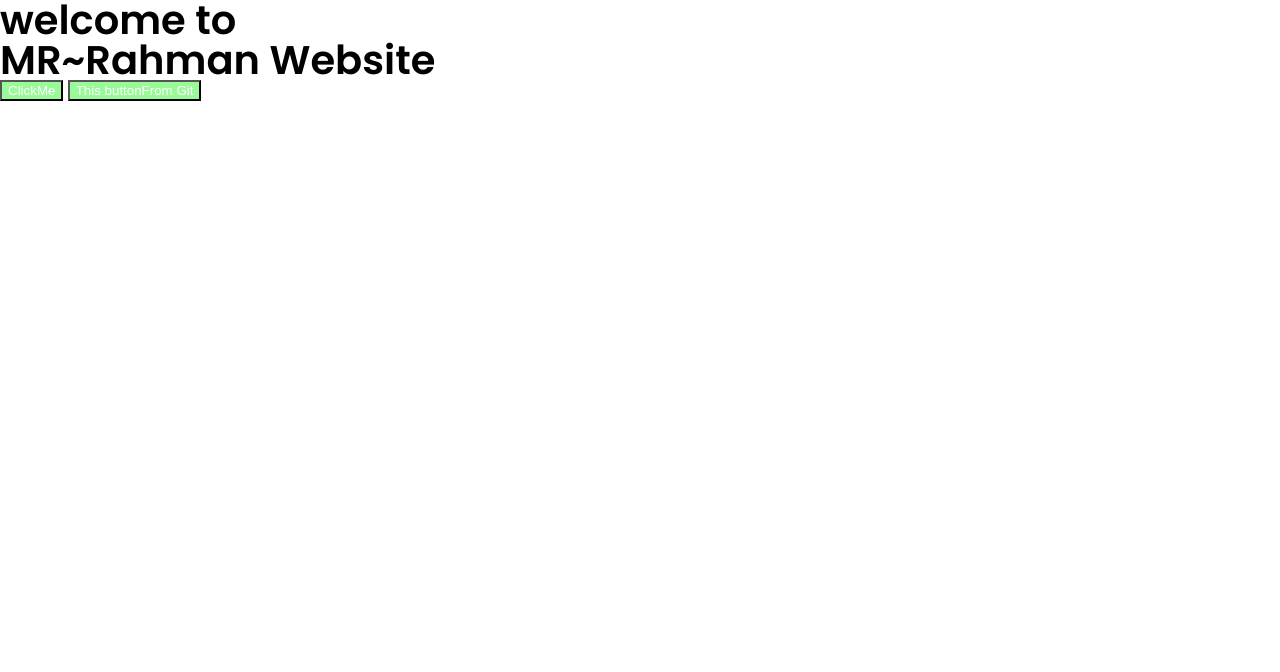
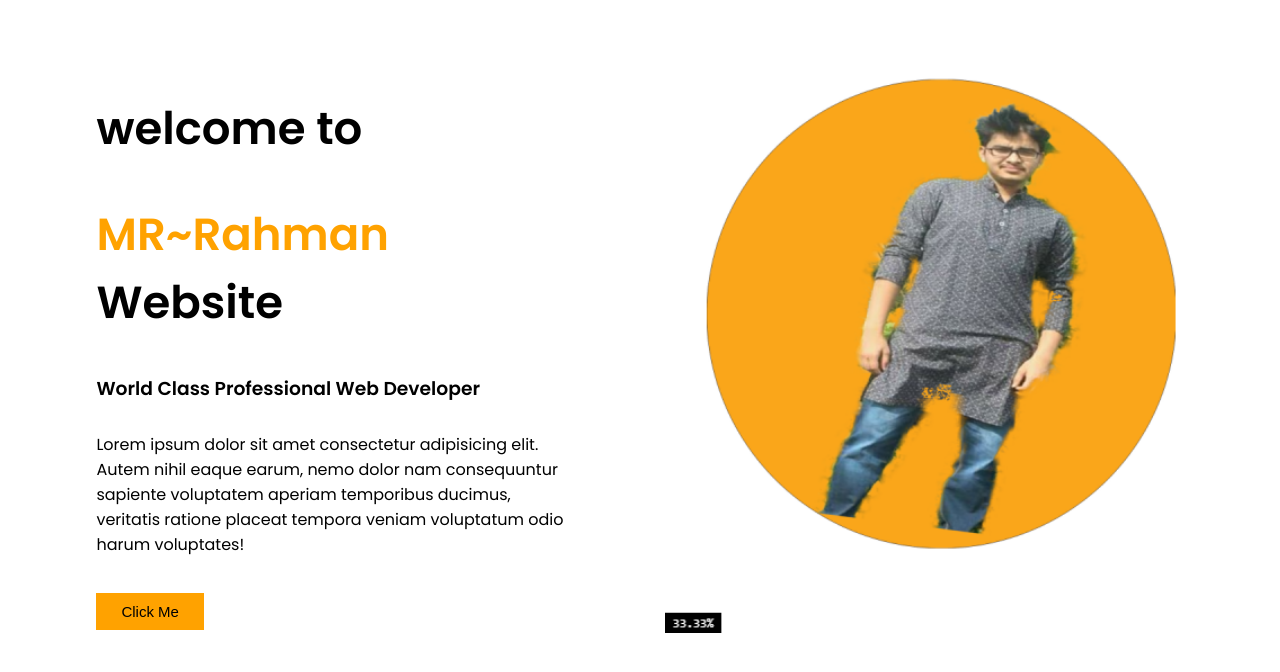
Before and after one commit to MishraLove6777/FirstTesting, a plain HTML site: page index.html in a window 1280 px wide. Drawn offline with Linux system fonts and the light colour scheme.

Commit message:
first improve done

```diff
--- a/index.html
+++ b/index.html
@@ -6,16 +6,21 @@
     <meta name="viewport" content="width=device-width, initial-scale=1.0">
     <link rel="preconnect" href="https://fonts.gstatic.com">
     <link href="https://fonts.googleapis.com/css2?family=Poppins:ital,wght@0,200;0,300;0,400;0,500;0,600;1,100;1,200&display=swap" rel="stylesheet">
-    <link rel="stylesheet" href="reset.css">
     <link rel="stylesheet" href="style.css">
     <title>FirstTesting</title>
 </head>
 <body>
     <nav id="navSection">
-        <h1>welcome to</h1>
-        <h1>MR~Rahman Website</h1>
+        <div class="halfWidth info">
+            <h1>welcome to</h1>
+            <h1><span>MR~Rahman</span> Website</h1>
+            <h3>World Class Professional Web Developer</h3>
+            <p>Lorem ipsum dolor sit amet consectetur adipisicing elit. Autem nihil eaque earum, nemo dolor nam consequuntur sapiente voluptatem aperiam temporibus ducimus, veritatis ratione placeat tempora veniam voluptatum odio harum voluptates!</p>
+            <button>Click Me</button>
+        </div>
+        <div class="halfWidth">
+            <img src="images/download.png" alt="">
+        </div>
     </nav>
-    <button>ClickMe</button>
-    <button>This buttonFrom Git</button>
 </body>
 </html>
--- a/reset.css
+++ /dev/null
@@ -1,43 +0,0 @@
-html, body, div, span, applet, object, iframe,
-h1, h2, h3, h4, h5, h6, p, blockquote, pre,
-a, abbr, acronym, address, big, cite, code,
-del, dfn, em, img, ins, kbd, q, s, samp,
-small, strike, strong, sub, sup, tt, var,
-b, u, i, center,
-dl, dt, dd, ol, ul, li,
-fieldset, form, label, legend,
-table, caption, tbody, tfoot, thead, tr, th, td,
-article, aside, canvas, details, embed,
-figure, figcaption, footer, header, hgroup,
-menu, nav, output, ruby, section, summary,
-time, mark, audio, video {
-	margin: 0;
-	padding: 0;
-	border: 0;
-	font-size: 100%;
-	font: inherit;
-	vertical-align: baseline;
-}
-/* HTML5 display-role reset for older browsers */
-article, aside, details, figcaption, figure,
-footer, header, hgroup, menu, nav, section {
-	display: block;
-}
-body {
-	line-height: 1;
-}
-ol, ul {
-	list-style: none;
-}
-blockquote, q {
-	quotes: none;
-}
-blockquote:before, blockquote:after,
-q:before, q:after {
-	content: '';
-	content: none;
-}
-table {
-	border-collapse: collapse;
-	border-spacing: 0;
-}
--- a/style.css
+++ b/style.css
@@ -4,11 +4,36 @@
 body {
     font-family: 'Poppins', sans-serif;
 }
-#navSection h1{
-    font-size : 40px;
+#navSection{
+}
+.halfWidth h1{
+    font-size : 45px;
     font-weight : bold;
 }
+.halfWidth span{
+    color : #ffa200;
+}
+.halfWidth{
+    width : 40%;
+    float : left;
+    margin-left : 5%;
+    padding-left: 2%;
+    margin-top: 50px;
+}
+.halfWidth p{
+    padding: 10px 0;
+    ;
+}
+.info{
+    margin-top: 50px;
+}
+.halfWidth img{
+    width : 120%;
+}
 button{
-    background-color: palegreen;
-    color: white;
+    background-color: #ffa200;
+    border: none;
+    padding: 10px 25px;
+    margin-top: 10px;
+    font-size: 15px;
 }
```
Also changed, not shown: images/122100197_392475155260138_5006119628882192617_n.jpg, images/158158955_268057918256673_5147128337576621309_n.jpg (added), images/176525148_201763048423653_7915925314289729676_n.jpg (added), images/47fa89b625f921843473d4a69f9771bd.jpg (added), images/828736_p.png (added), images/b49b1f1896a4c3138dc50bb74f9ab712.jpg (added), images/download.png (added), images/pngtree-pink-background-with-round-frame-image_114484.jpg (added).
